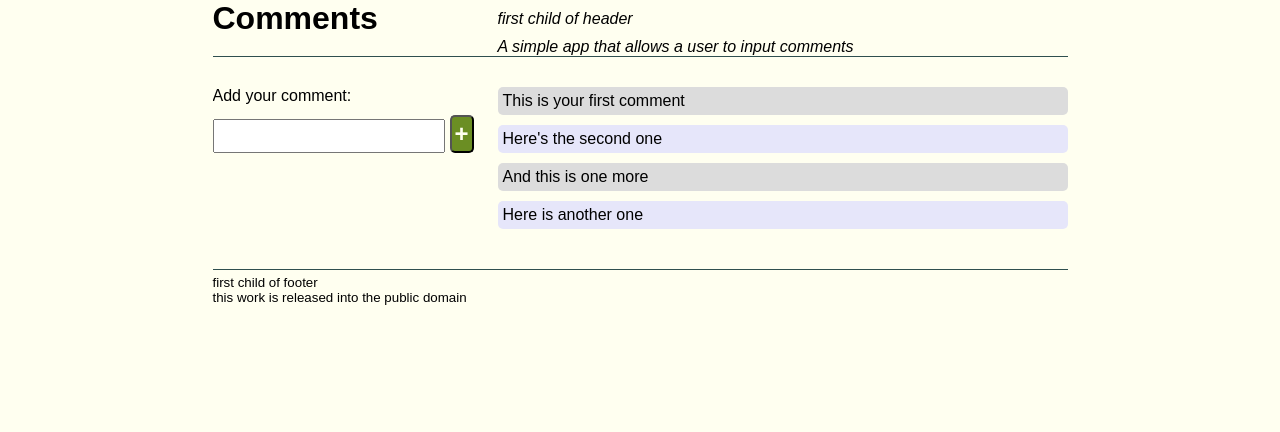
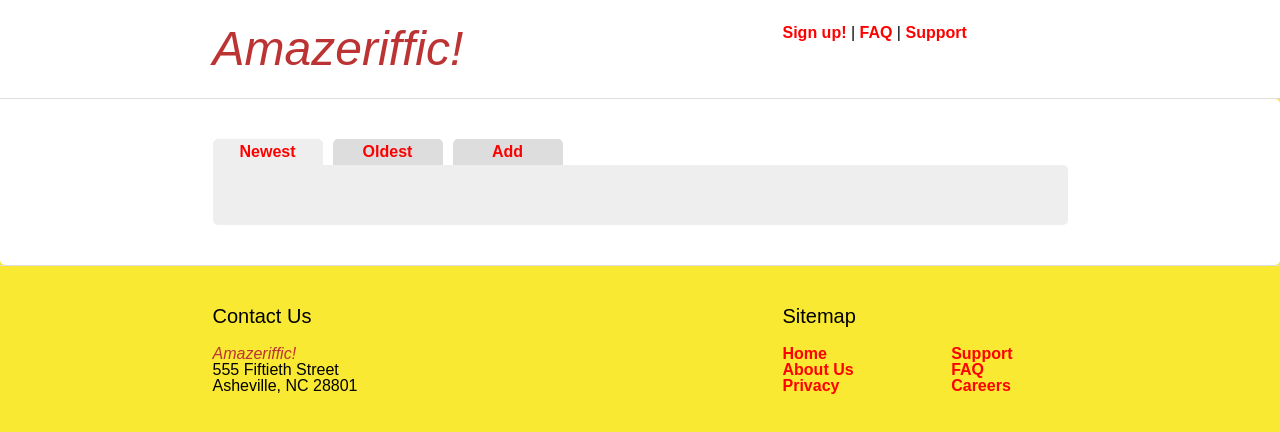
Before and after one commit to Robel-003/Example3, a plain HTML site: page index.html in a window 1280 px wide. Drawn offline with nearby package versions, Linux system fonts and the light colour scheme.

Commit message:
initial commit

```diff
--- a/index.html
+++ b/index.html
@@ -10,27 +10,54 @@
     <body>
         <header>
             <!--top part of our webpage-->
-            <h1>Comments</h1>
-            <p>A simple app that allows a user to input comments</p>
+            <div class="container">
+                <h1>Amazeriffic!</h1>
+                <nav>
+                    <a href="#">Sign up!</a> |
+                    <a href="#">FAQ</a> |
+                    <a href="#">Support</a>
+                </nav>
+                </div>
         </header>
+
+
         <main>
-            <!--main is a container holding contents of our webpage-->
-            <section class="comments">
-                <p>This is your first comment</p>
-                <p>Here's the second one</p>
-                <p>And this is one more</p>
-                <p>Here is another one</p>
-            </section>
-            <section class="comment-input">
-                <p>Add your comment:</p>
-                <input type="text"><button>+</button>
-            </section>
+            <div class="container">
+                <div class="tabs">
+                <a href=""><span class="active">Newest</span></a><a href=""><span>Oldest</span></a><a href=""><span>Add</span></a>
+                </div>
+                <div class="content">
+                </div>
+            </div>
+        </main>
 
-        </main>
         <footer>
-            <!--bottom part of our webpage-->
-            <p>this work is released into the public domain </p>
+            <div class="container">
+                <div class="contact">
+                <h5>Contact Us</h5>
+                <p>Amazeriffic!</p>
+                <p>555 Fiftieth Street</p>
+                <p>Asheville, NC 28801</p>
+                </div>
+                <div class="sitemap">
+                <h5>Sitemap</h5>
+                <ul>
+                    <div class="left">
+                    <li><a href="#">Home</a></li>
+                    <li><a href="#">About Us</a></li>
+                    <li><a href="#">Privacy</a></li>
+                    </div>
+                    <div class="right">
+                    <li><a href="#">Support</a></li>
+                    <li><a href="#">FAQ</a></li>
+                    <li><a href="#">Careers</a></li>
+                    </div>
+                </ul>
+                </div>
+            </div>
         </footer>
+
+
         <script src="http://code.jquery.com/jquery-2.0.3.min.js"></script>
         <!--directory first, then file name -- javascript/app.js -->
         <script src="javascript/app.js"></script>
--- a/javascript/app.js
+++ b/javascript/app.js
@@ -1,96 +1,5 @@
-
-
 var main = function() {
     "use strict";
 
-    var $headerFirstChild = $("<p>").text("first child of header");
-    $("header").prepend($headerFirstChild);
-
-    var $footerFirstChild = $("<p>").text("first child of footer");
-    $("footer").prepend($footerFirstChild);
-
-    var addCommentFromInputBox = function() {
-        var $newComment = $("<p>");
-        if ($(".comment-input input").val() !== "") {
-            $newComment = $("<p>").text($(".comment-input input").val());
-            // hides the comment after it's inpoutted
-            $newComment.hide();
-            $(".comments").append($newComment);
-            /* after appending comment onto comment list,
-               clear textbox for next entry by supplying the box's value with empty string */
-            // fades in the comment after its appended onto comment list
-            $newComment.fadeIn();
-            $(".comment-input input").val("")
-        }
-    }
-
-    // attaching an event listenerto the DOM element referenced in the call to the $ function
-
-    /* upon pressing enter, comment will be added to comment list */
-    $(".comment-input input").on("keypress", function (event) {
-        /* instead of listening to button being clicked, we can listen to the enter key
-        * $(".comment-input button").on("click", function (event) --> listens to the click of our button
-            * $(".comment-input button").on("keypress", function (event)
-            * console.log("this is the keyCode" + event.keyCode); --> this body listens to textbox value's after button is clicked
-        * $(".comment-input button").on("keypress", function (event) --> this with subsequent code below(with console.log(..)), listens to every character typed
-        * console.log("this is the keyCode" + event.keyCode);
-            * the console.log tells us each character code when it's typed, the enter key has a code of 13
-            * so we can set the stage when event.keyCode === 13, we can append the textbox's value onto comment list
-            * if (event.keyCode === 13) {execute body of code to add comments onto comment list}
-        */
-
-
-        /* click of the + button adds this comment to the console log
-        console.log("Hello World!");
-        * appending a DOM element to comments section using JQuery
-        * JQuery code $ selects the comments section and appends HTML code to it
-        $(".comments").append("<p>this is a new comment</p>");
-        */
-
-        /* variable to hold DOM element(a comment) which we're going to append
-        * creating a new paragraph element as a jquery object($newComment)
-        * and changing text of new paragraph element
-        var $newComment = $("<p>");
-        $newComment.text("this is a new comment");
-        $(".comments").append($newComment);
-        */
-
-
-        /* targeting the input element contained in .comment-input section --> $(".comment-input input")
-            * target element with ".comment-input class", then drilling down to get functions of that element
-                * using jquery($) we have access to our html,
-                * and we can refer to section(<section class = "comment-input">)
-                * and grab an input from that section.. --> $(".comment-input input")
-                * we can also grab the value from that input with dot notation  --> $(".comment-input input").val()
-            * getting value from the input box from our html section --> ($(".comment-input input").val())
-            * and storing in variable
-        */
-
-
-        /*
-        // storing comment added from webpage to variable,
-        // then appending variable(comment value from input) to list of comments
-        commentText = $(".comment-input input").val();
-        $newComment.text(commentText);
-        $(".comments").append($newComment);
-        */
-
-
-        // if statement handles the case if there's an empty entry in box
-        if (event.keyCode === 13) {
-            addCommentFromInputBox();
-        }
-
-    });
-
-
-    /* upon button being clicked, comment will be added to comment list */
-    $(".comment-input button").on("click", function (event) {
-        "use strict";
-
-        addCommentFromInputBox();
-
-    });
-
 }
 $(document).ready(main);
--- a/stylesheets/reset.css
+++ b/stylesheets/reset.css
@@ -0,0 +1,48 @@
+/* http://meyerweb.com/eric/tools/css/reset/
+   v2.0 | 20110126
+   License: none (public domain)
+*/
+
+html, body, div, span, applet, object, iframe,
+h1, h2, h3, h4, h5, h6, p, blockquote, pre,
+a, abbr, acronym, address, big, cite, code,
+del, dfn, em, img, ins, kbd, q, s, samp,
+small, strike, strong, sub, sup, tt, var,
+b, u, i, center,
+dl, dt, dd, ol, ul, li,
+fieldset, form, label, legend,
+table, caption, tbody, tfoot, thead, tr, th, td,
+article, aside, canvas, details, embed,
+figure, figcaption, footer, header, hgroup,
+menu, nav, output, ruby, section, summary,
+time, mark, audio, video {
+	margin: 0;
+	padding: 0;
+	border: 0;
+	font-size: 100%;
+	font: inherit;
+	vertical-align: baseline;
+}
+/* HTML5 display-role reset for older browsers */
+article, aside, details, figcaption, figure,
+footer, header, hgroup, menu, nav, section {
+	display: block;
+}
+body {
+	line-height: 1;
+}
+ol, ul {
+	list-style: none;
+}
+blockquote, q {
+	quotes: none;
+}
+blockquote:before, blockquote:after,
+q:before, q:after {
+	content: '';
+	content: none;
+}
+table {
+	border-collapse: collapse;
+	border-spacing: 0;
+}
--- a/stylesheets/style.css
+++ b/stylesheets/style.css
@@ -1,88 +1,136 @@
-* {
-    margin: 0;
-    padding: 0;
+body {
+  background: #f9e933;
+  font-family: 'Droid Sans', sans-serif;
 }
 
-body {
-    width: 855px;
-    margin: auto;
-    background: ivory;
-    font-size: 100%;
-    font-family: sans-serif;
+header, main, footer {
+  min-width: 855px;
+}
+
+header .container, main .container, footer .container {
+  max-width: 855px;
+  margin: auto;
 }
 
 header {
+  padding: 25px 0 25px 0;
+  background: white;
   overflow: auto;
-  border-bottom: 1px solid darkslategray;
+  border-bottom: 1px solid #ddd;
 }
 
+/* MAIN LOGO */
 h1 {
+  font-family: 'Ubuntu', sans-serif;
+  font-style: italic;
+  font-size: 3em;
+  color: #b33;
   float: left;
+  width: 570px;
+}
+
+/* FOOTER HEADINGS */
+h5 {
+    font-family: 'Ubuntu', sans-serif;
+    font-size: 1.25em;
+    margin-bottom: 20px;
+}
+
+header nav {
+  float: right;
+  width: 285px;
+}
+
+a {
+  color: #f00;
+  text-decoration: none;
+  font-weight: bold;
+}
+
+main {
+    background: #fff;
+    border-radius: 0 5px 5px 5px;;
+    padding: 40px;
+}
+
+.tabs a span {
+    border-radius: 5px 5px 0 0;
+    display: inline-block;
+    width: 100px;
+    margin-right: 10px;
+    text-align: center;
+    background: #ddd;
+    padding: 5px;
+}
+
+.tabs a .active {
+    background: #eee;
+}
+
+main .content {
+    padding: 30px 10px 30px 10px;
+    border-radius: 0 5px 5px 5px;
+    background: #eee;
+}
+
+main .content li {
+    border-radius: 5px;
+    padding: 3px;
+    background: #eff;
+    margin: 0 0 10px 0;
+}
+
+main .content button {
+  font-weight: bold;
+  padding: 0 3px 0 3px;
+  border-radius: 5px;
+  background: #ccc;
+  cursor: pointer;
+  margin-left: 5px;
+  font-size: 1.3em;
 }
 
 
-header p {
-  float: right;
-  width: 570px;
-  font-style: italic;
-  margin-top: 10px;
+main .content p {
+    background: yellow;
 }
 
-main {
-  overflow: auto;
-  padding: 30px 0;
-  border-bottom: 1px solid darkslategray;
+main .content input {
+    font-size: 1.5em;
 }
 
-
-.comment-input {
-  float: left;
-  width: 285px;
+footer {
+    border-top: 1px solid #ddd;
+    padding: 40px 0 20px 0;
 }
 
-.comment-input p {
-  margin-bottom: 10px;
-}
-
-.comment-input input {
-  width: 80%;
-  height: 30px;
-  font-size: 1.2em;
-  font-weight: bold;
-}
-
-.comment-input button {
-  font-weight: bold;
-  padding: 3px;
-  border-radius: 5px;
-  color: ivory;
-  background: olivedrab;
-  cursor: pointer;
-  font-size: 1.5em;
-  margin-left: 5px;
-}
-
-.comments {
-  float: right;
+footer .contact {
+  float: left;
   width: 570px;
 }
 
-.comments p {
-  padding: 5px;
-  margin-bottom: 10px;
-  border-radius: 5px;
+footer .contact p:nth-child(2) {
+  color: #b33;
+  font-style: italic;
 }
 
-.comments p:nth-child(even) {
-    background: lavender;
+footer .sitemap {
+    float: right;
+    width: 285px;
 }
 
-.comments p:nth-child(odd) {
-    background: gainsboro;
+footer ul {
+    width: 230px;
 }
 
-footer {
-    font-size: smaller;
-    margin-top: 5px;
-    clear: both;
+li {
+    list-style: none;
 }
+
+footer .sitemap .left {
+    float: left;
+}
+
+footer .sitemap .right {
+    float: right;
+}
```
Also changed, not shown: 1 other file.
